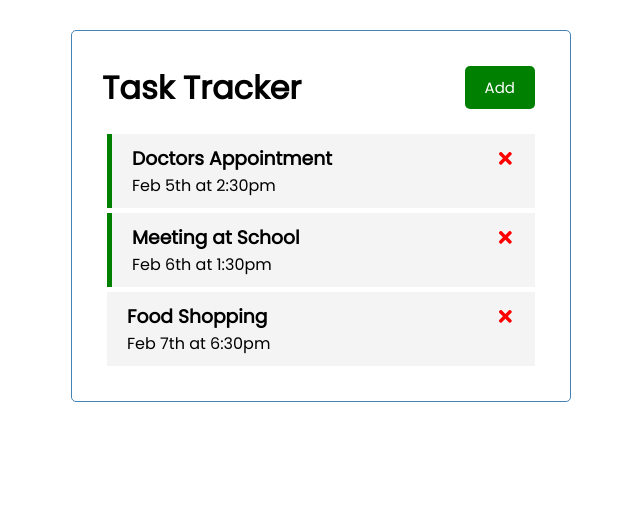
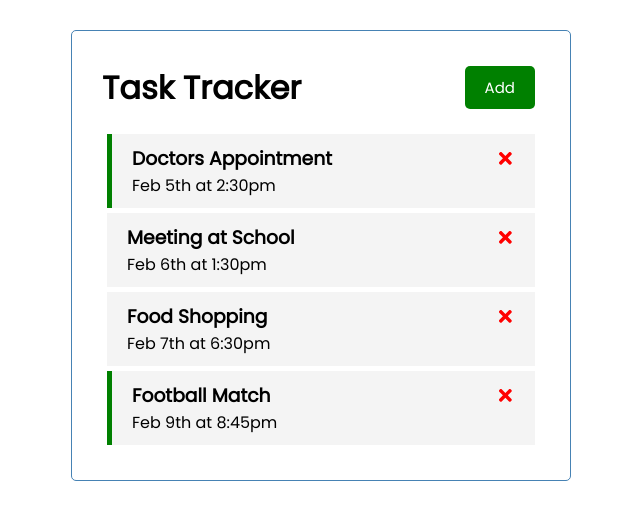
Before and after one commit to NicolasVarone/task_tracker, a React (Create React App) app: page / in a window 1280 px wide. Shown: the top 520 px of the page, without its empty margins (319-959 px from the left). Built offline with nearby package versions, Linux system fonts and the light colour scheme; data requests are answered from the project's data file.

Commit message:
Add JSON server & fetch tasks

```diff
--- /dev/null
+++ b/db.json
@@ -0,0 +1,28 @@
+{
+  "tasks": [
+    {
+      "id": 1,
+      "text": "Doctors Appointment",
+      "day": "Feb 5th at 2:30pm",
+      "reminder": true
+    },
+    {
+      "id": 2,
+      "text": "Meeting at School",
+      "day": "Feb 6th at 1:30pm",
+      "reminder": false
+    },
+    {
+      "id": 3,
+      "text": "Food Shopping",
+      "day": "Feb 7th at 6:30pm",
+      "reminder": false
+    },
+    {
+      "id": 4,
+      "text": "Football Match",
+      "day": "Feb 9th at 8:45pm",
+      "reminder": true
+    }
+  ]
+}
--- a/package.json
+++ b/package.json
@@ -6,6 +6,7 @@
     "@testing-library/jest-dom": "^5.11.4",
     "@testing-library/react": "^11.1.0",
     "@testing-library/user-event": "^12.1.10",
+    "json-server": "^0.17.0",
     "react": "^17.0.2",
     "react-dom": "^17.0.2",
     "react-icons": "^4.3.1",
@@ -16,7 +17,8 @@
     "start": "react-scripts start",
     "build": "react-scripts build",
     "test": "react-scripts test",
-    "eject": "react-scripts eject"
+    "eject": "react-scripts eject",
+    "server": "json-server --watch db.json --port 5000"
   },
   "eslintConfig": {
     "extends": [
--- a/src/App.js
+++ b/src/App.js
@@ -1,4 +1,4 @@
-import { useState } from 'react'
+import { useState, useEffect } from 'react'
 
 import Header from './components/Header'
 import AddTask from './components/AddTask'
@@ -6,26 +6,22 @@
 
 const App = () => {
   const [showAddTask, setShowAddTask] = useState(false)
-  const [tasks, setTasks] = useState([
-    {
-      id: 1,
-      text: 'Doctors Appointment',
-      day: 'Feb 5th at 2:30pm',
-      reminder: true,
-    },
-    {
-      id: 2,
-      text: 'Meeting at School',
-      day: 'Feb 6th at 1:30pm',
-      reminder: true,
-    },
-    {
-      id: 3,
-      text: 'Food Shopping',
-      day: 'Feb 7th at 6:30pm',
-      reminder: false,
-    },
-  ])
+  const [tasks, setTasks] = useState([])
+
+  useEffect(() => {
+    const getTasks = async () => {
+      const tasksFromServer = await fetchTasks()
+      setTasks(tasksFromServer)
+    }
+    getTasks()
+  }, [])
+
+  // Fetch Tasks
+  const fetchTasks = async () => {
+    const res = await fetch('http://localhost:5000/tasks')
+    const data = await res.json()
+    return data
+  }
 
   // Add Task
   const addTask = (task) => {
```
Also changed, not shown: 2 other files (tests, documents, lock files or other folders).
